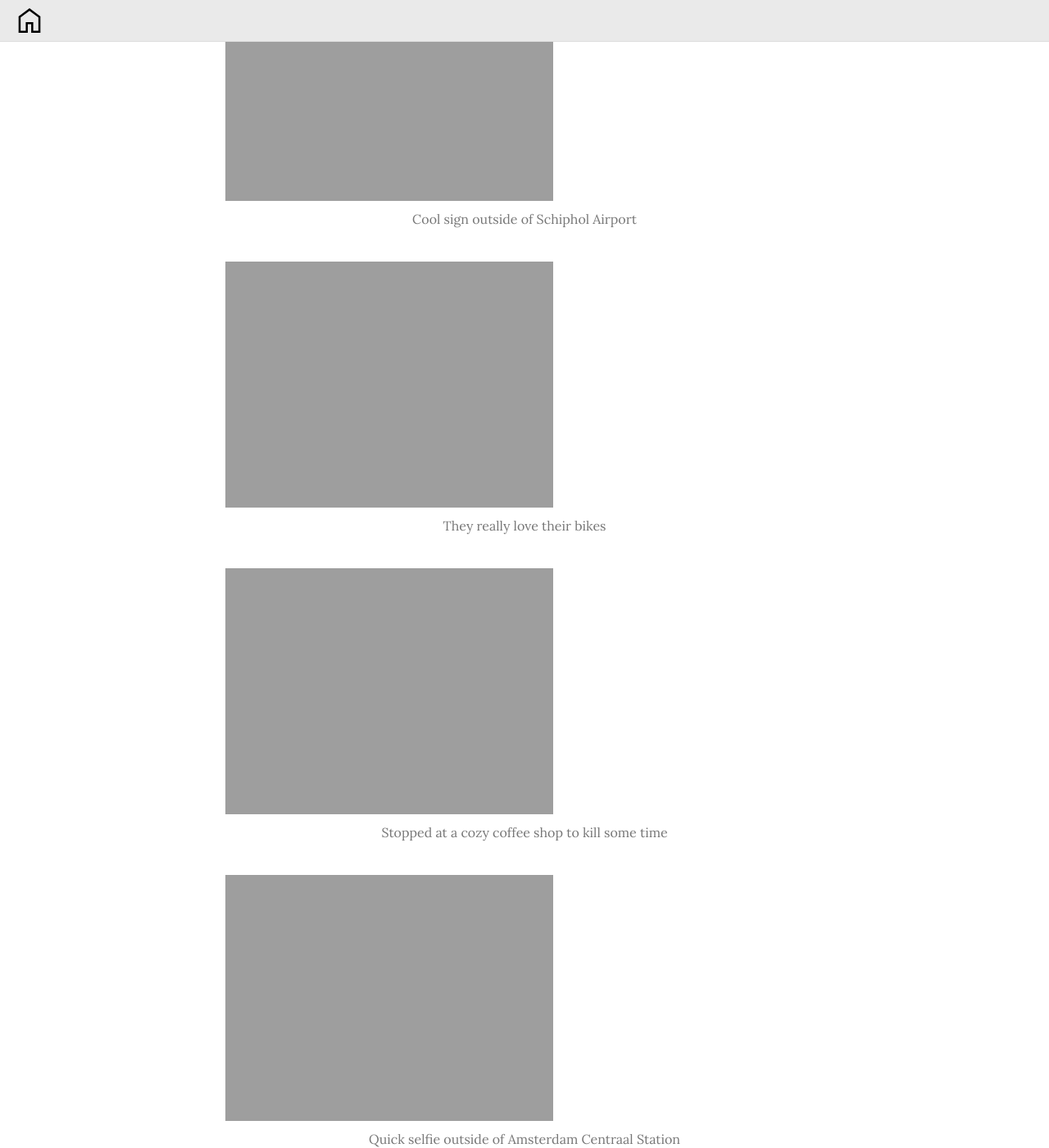
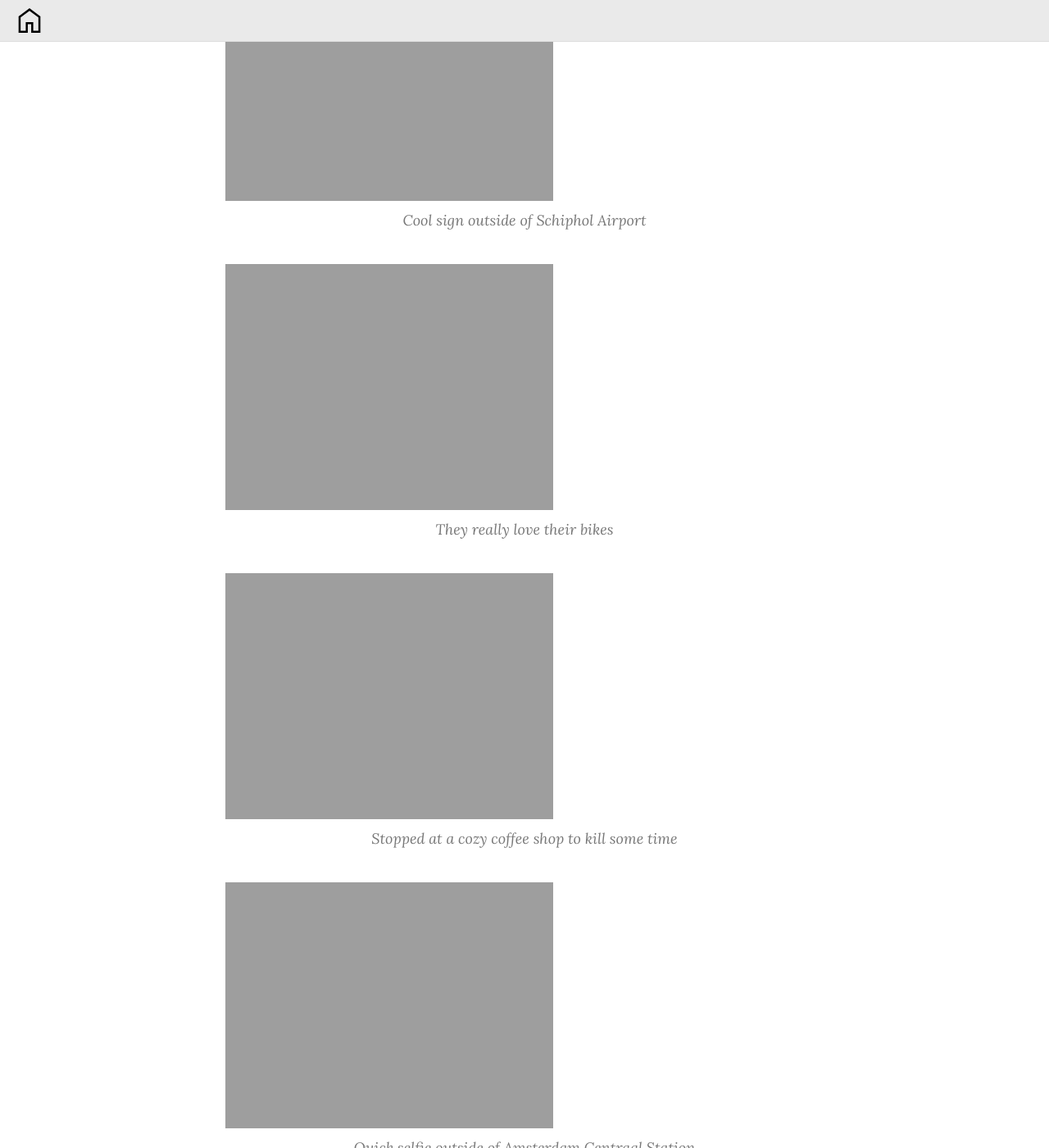
Before and after one commit to ShinobiAoshi/italy-2024-blog, a Jekyll site: the page built from _posts/2024-10-08-amsterdam-day-00.md, in a window 1280 px wide and 1400 px high, scrolled down 357 px. Shown: the whole window at 82% size. Built offline with Jekyll 4.4.1, drawn with Linux system fonts in a browser that asks for light colours.

Commit message:
make captions italic

```diff
--- a/assets/css/beautifuljekyll.css
+++ b/assets/css/beautifuljekyll.css
@@ -987,8 +987,10 @@ pre {
 
 .blog-post .caption {
   text-align: center;
-  font-size: 1.0rem;
+  font-size: 1.125rem;
   padding: 0.625rem;
+  line-height: 1.5;
+  font-style: italic;
   color: #777;
   margin: -1.875rem 0 0 0;
   display: block;
```
